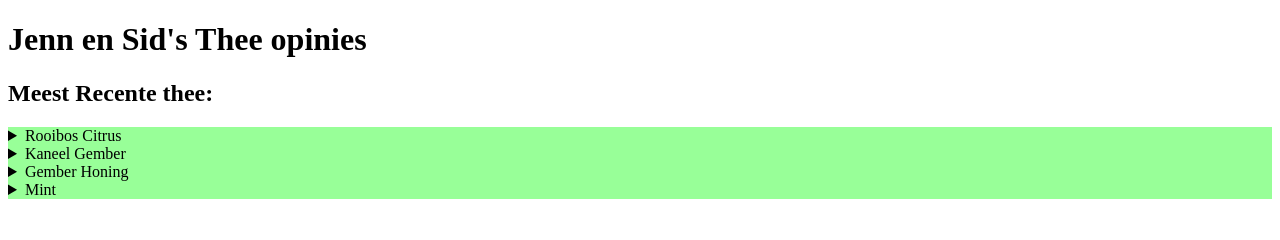
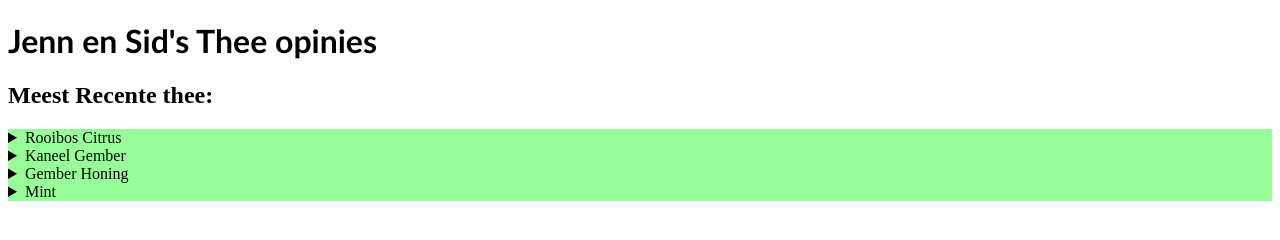
Before and after one commit to Sidopjescherm/Thee_ratings, a plain HTML site: page index.html in a window 1280 px wide. Drawn offline with Linux system fonts and the light colour scheme.

Commit message:
Fix nummer 3

```diff
--- a/stijl.css
+++ b/stijl.css
@@ -2,4 +2,8 @@ body{
     details{
         background-color: #98FF98;
     }
+
+    h1{
+        font-family: 'Trebuchet MS', 'Lucida Sans Unicode', 'Lucida Grande', 'Lucida Sans', Arial, sans-serif;
+    }
 }
```
